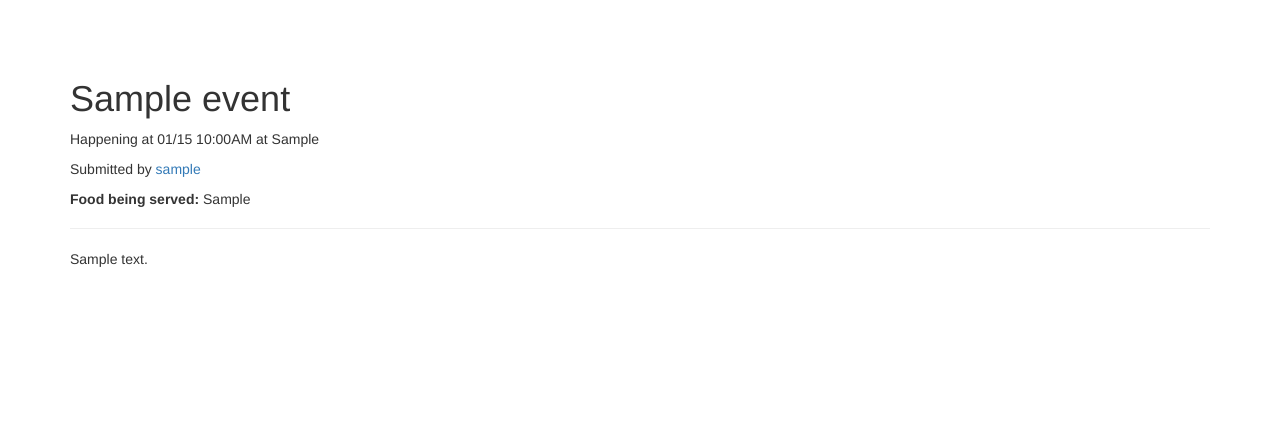
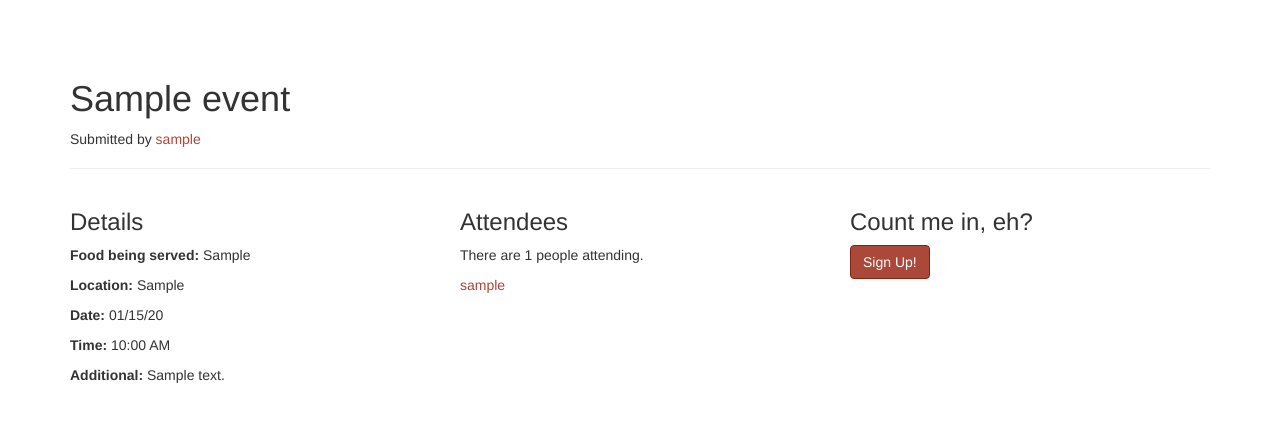
Before and after one commit to foodsnag/foodsnag-web, a Flask app: page /event/1 in a window 1280 px wide. Shown: the part 51-473 px from the top of the page. Run offline with Flask 2, Linux system fonts and the light colour scheme; a user stored in the database is signed in; tables that the repository leaves empty hold one stand-in row (values such as "Sample post"); some libraries are stand-ins or nearby versions.

Commit message:
Added styling and event page details

```diff
--- a/app/static/css/main.css
+++ b/app/static/css/main.css
@@ -33,3 +33,47 @@ html, body {
   -o-background-size: cover;
   background-size: cover;
 }
+
+.btn-primary {
+  background-color: #AA4839;
+  border-color: #802415;
+}
+
+.btn-primary:hover {
+  background-color: #802415;
+  border-color: #802415;
+}
+
+.btn-success {
+  background-color: #AA5C39;
+  border-color: #803615;
+}
+
+.btn-success:hover {
+  background-color: #803615;
+  border-color: #803615;
+}
+
+.panel-primary>.panel-heading {
+  background-color: #AA4839;
+  border-color: #AA4839;
+}
+
+.panel-primary {
+  border-color: #AA4839;
+}
+
+a {
+  color: #AA4839;
+  text-decoration: none;
+}
+
+a:hover {
+  color: #802415;
+  text-decoration: none;
+}
+
+.dropdown-menu>.active>a, .dropdown-menu>.active>a:hover,
+.dropdown-menu>.active>a:focus {
+  background-color: #AA4839;
+}
--- a/app/templates/event.html
+++ b/app/templates/event.html
@@ -1,18 +1,43 @@
 {% extends "base.html" %}
-{% block title %}PizzaTime - {{ event.name }}{% endblock %}
+{% block title %}freets.me - {{ event.name }}{% endblock %}
 {% block page_content %}
 
 <div class="page-header">
-<div class="profile-header">
-  <h1>
-  {{ event.name }}
-  </h1>
-  <p>Happening at {{ event.time.strftime('%m/%d %I:%M%p') }} at {{ event.place }}</p>
-  <p>Submitted by <a href="{{ url_for('.user', username=event.author.username) }}">{{ event.author.username }}</a></p>
-  <p><b>Food being served:</b> {{ event.serving }}</p>
-</div>
+  <div class="profile-header">
+    <h1>{{ event.name }}</h1>
+    <p>Submitted by <a href="{{ url_for('.user', username=event.author.username) }}">{{ event.author.username }}</a></p>
+  </div>
 </div>
 
-{{ event.body }}
+<div class="row">
+  <div class="col-md-4">
+    <h3>Details</h3>
+    <p><b>Food being served: </b>{{ event.serving }}</p>
+    <p><b>Location: </b>{{ event.place }}</p>
+    <p><b>Date: </b>{{ event.time.strftime('%m/%d/%y') }}</p>
+    <p><b>Time: </b>{{ event.time.strftime('%I:%M %p') }}</p>
+    <p><b>Additional: </b>{{ event.body }}</p>
+  </div>
+
+  <div class="col-md-4">
+    <h3>Attendees</h3>
+    <p>There are {{ event.num_attendees() }} people attending.</p>
+
+    <ul class="list-unstyled">
+      {% if event.attendees %}
+      {% for user in event.attendees %}
+      <li><a href="{{ url_for('.user', username=user) }}">{{ user }}</a></li>
+      {% endfor %}
+      {% endif %}
+    </ul>
+  </div>
+
+  <div class="col-md-4">
+    <h3>Count me in, eh?</h3>
+    <button type="button" class="btn btn-primary" data-toggle="modal" data-target="#registerModal">
+      Sign Up!
+    </button>
+  </div>
+</div>
 
 {% endblock %}
```
Also changed, not shown: app/templates/index.html (+6 -9 lines).
